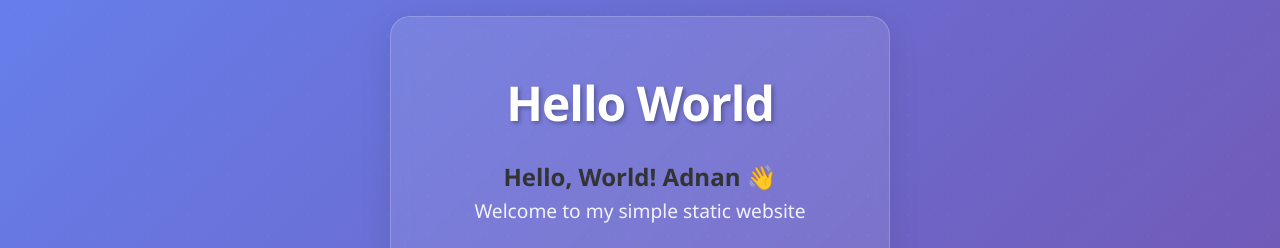
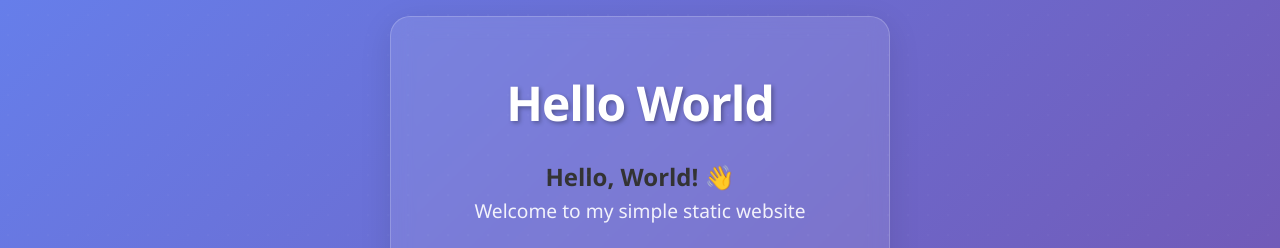
Before and after one commit to adnannawaz786-dotcom/hello-world-static-mvnka4y6, a plain HTML site: page index.html in a window 1280 px wide. Shown: the top 248 px of the page. Drawn offline with Linux system fonts and the light colour scheme.

Commit message:
Update index.html via IDE - manual edit

```diff
--- a/index.html
+++ b/index.html
@@ -20,7 +20,7 @@
         <main class="main-content">
             <section class="hero">
                 <div class="hero-content">
-                    <h2 class="hero-title">Hello, World! Adnan 👋</h2>
+                    <h2 class="hero-title">Hello, World! 👋</h2>
                     <p class="hero-subtitle">Welcome to my simple static website</p>
                     <div class="hero-buttons">
                         <button class="btn btn-primary" id="greetBtn">Say Hello</button>
```
